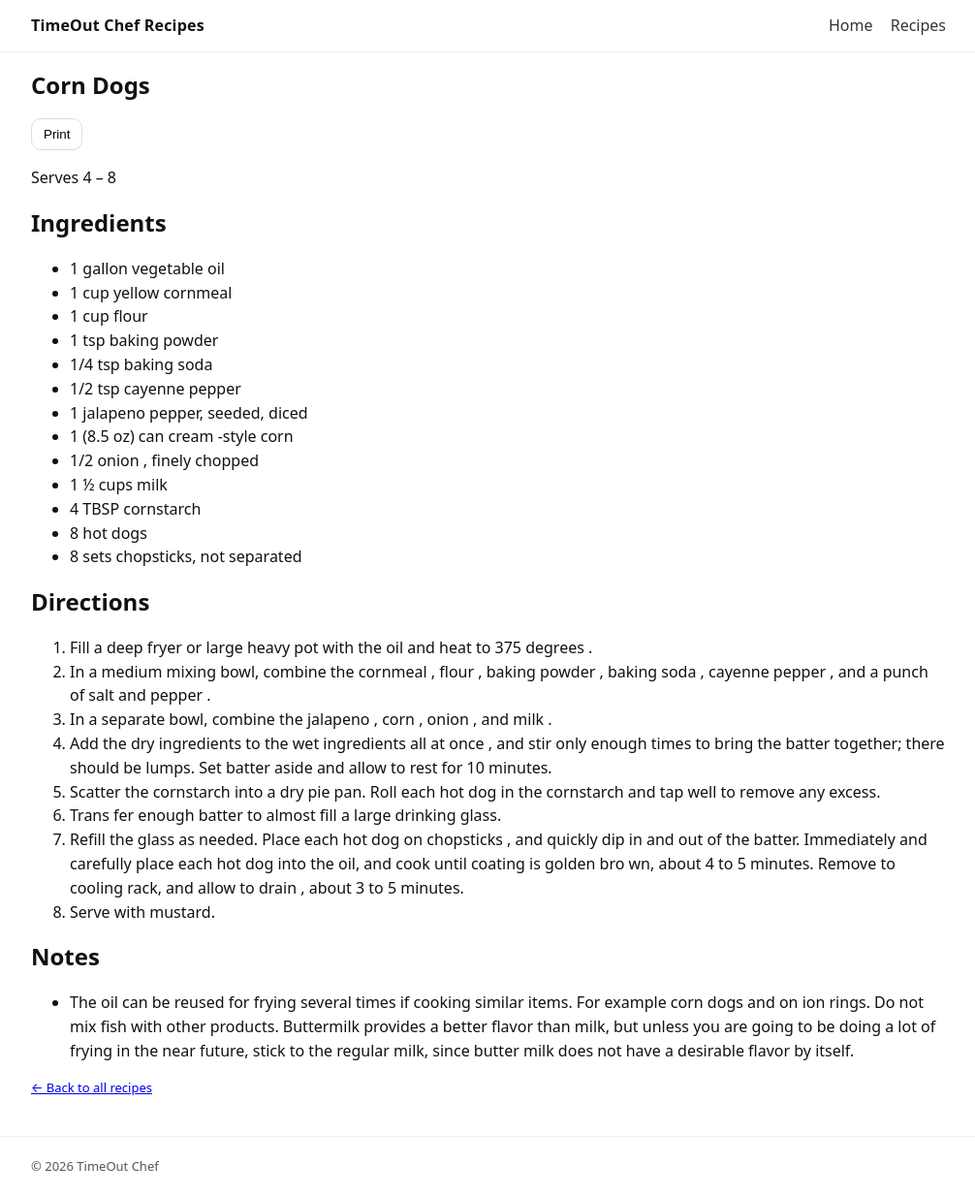
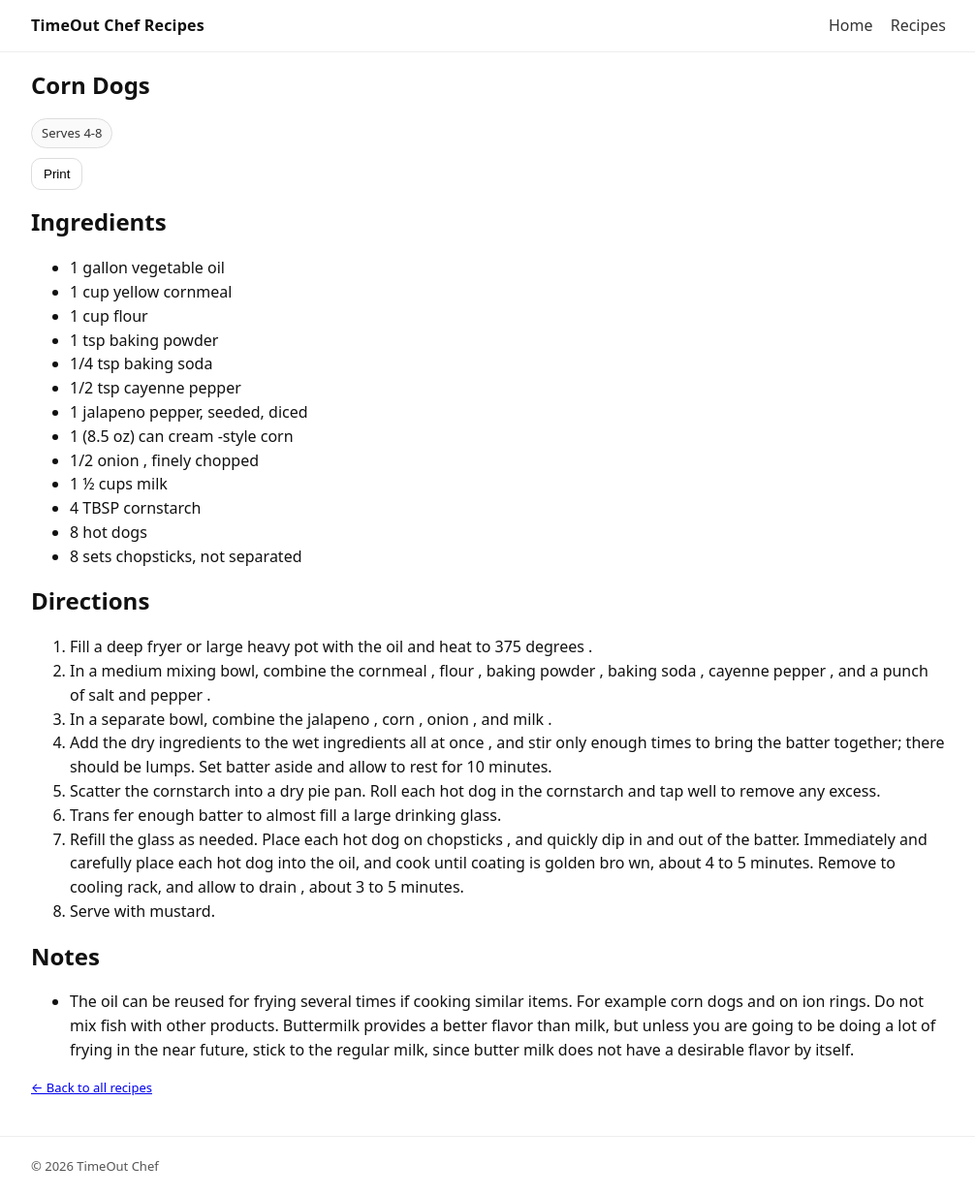
Before and after one commit to scottschrum79-design/timeoutchef.com, a Jekyll site: the page built from _recipes/corn-dogs.md, in a window 1280 px wide and 1234 px high. Shown: the whole window at 97% size, without its empty margins (136-1142 px from the left). Built offline with Jekyll 4.4.1, drawn with Linux system fonts in a browser that asks for light colours; some of the changed lines change nothing that is shown.

Commit message:
Update corn-dogs.md

```diff
--- a/_recipes/corn-dogs.md
+++ b/_recipes/corn-dogs.md
@@ -3,10 +3,10 @@ layout: recipe
 categories:
 - appetizer
 - snack
+serves: 4-8
 title: "Corn Dogs"
 ---
 
-<p class="pill">Serves 4 – 8</p>
 
 ## Ingredients
 
```
